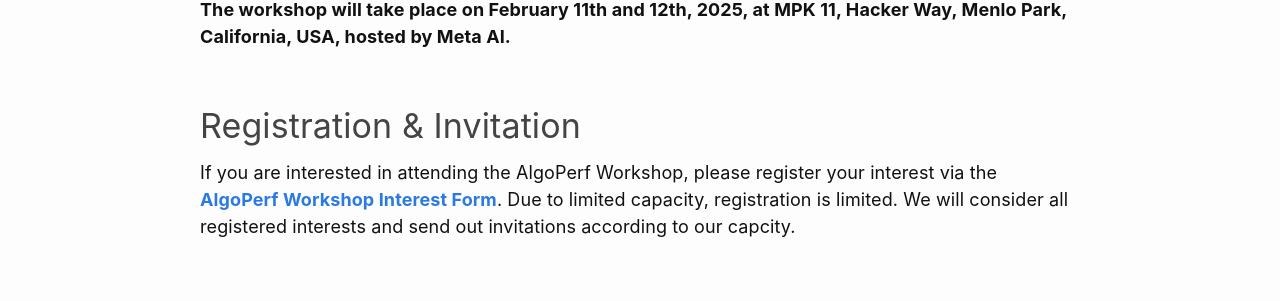
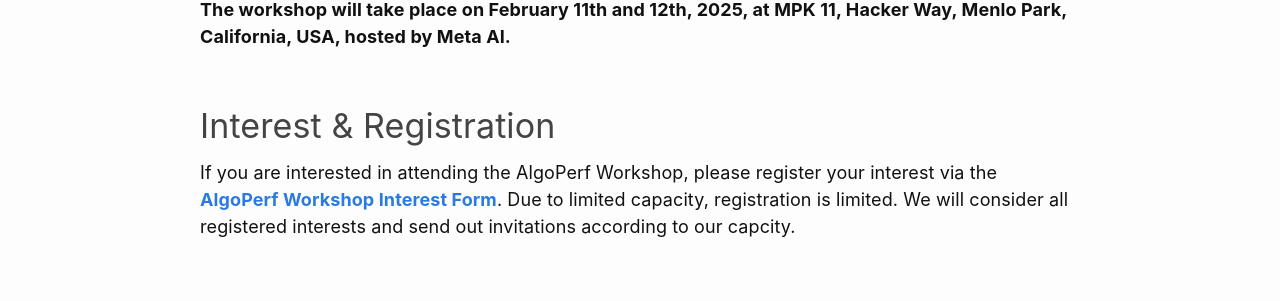
Before and after one commit to AlgoPerf-Workshop/AlgoPerf-Workshop.github.io, a Jekyll site: the page built from docs/index.md, in a window 1280 px wide. Shown: the part 659-960 px from the top of the page. Built offline with Jekyll 4.4.1, drawn with Linux system fonts in a browser that asks for light colours.

Commit message:
Rephrase

```diff
--- a/docs/index.md
+++ b/docs/index.md
@@ -28,7 +28,7 @@ The goal is to bring together academic and industry researchers and practitioner
 
 &nbsp;
 
-### Registration & Invitation
+### Interest & Registration
 
 If you are interested in attending the AlgoPerf Workshop, please register your interest via the [**AlgoPerf Workshop Interest Form**](https://docs.google.com/forms/d/e/1FAIpQLSd8zDCpaQHBiITW1wk1f4i-36GmanIZKScgiAdTr9m1ecfgPg/viewform).
 Due to limited capacity, registration is limited.
```
